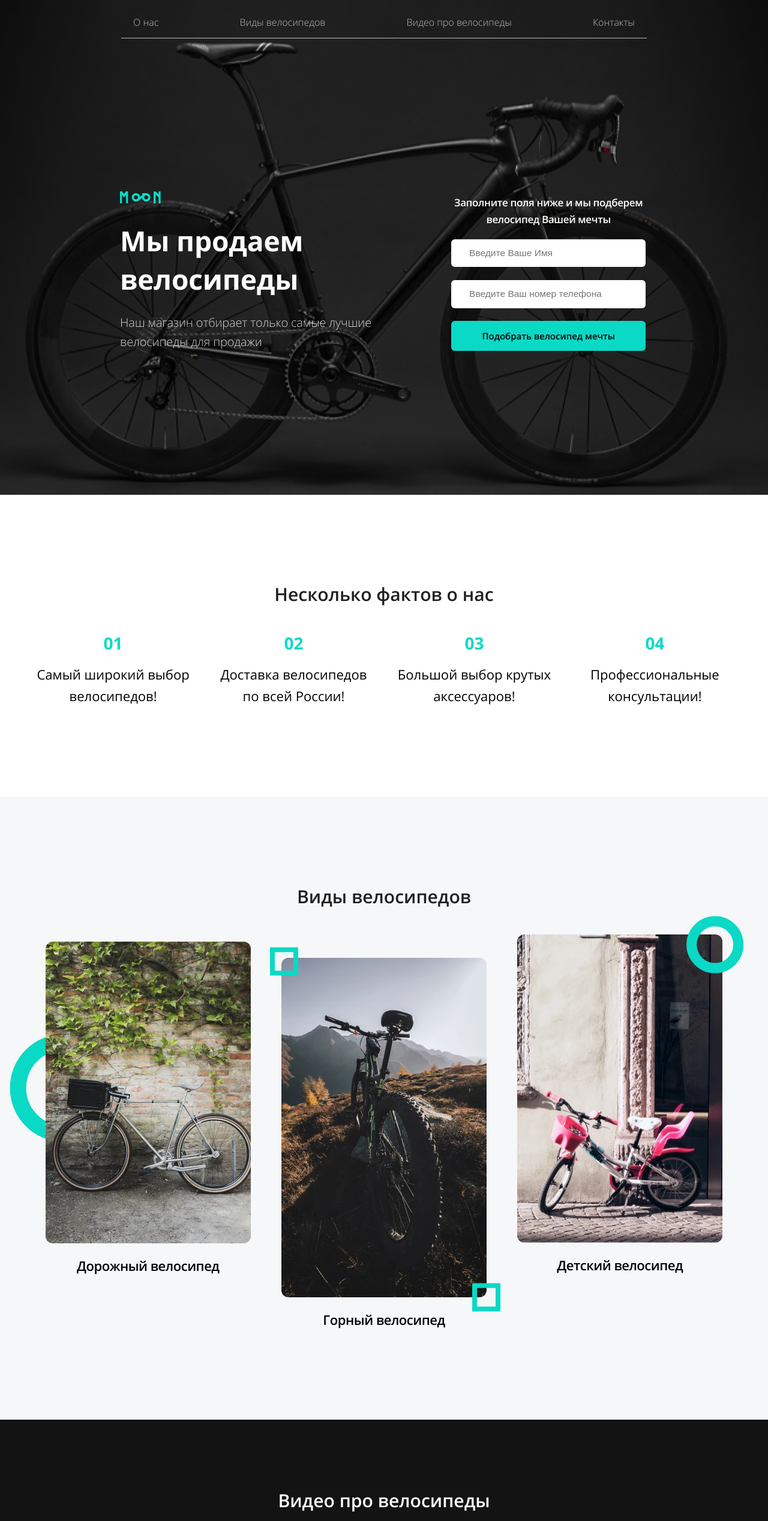
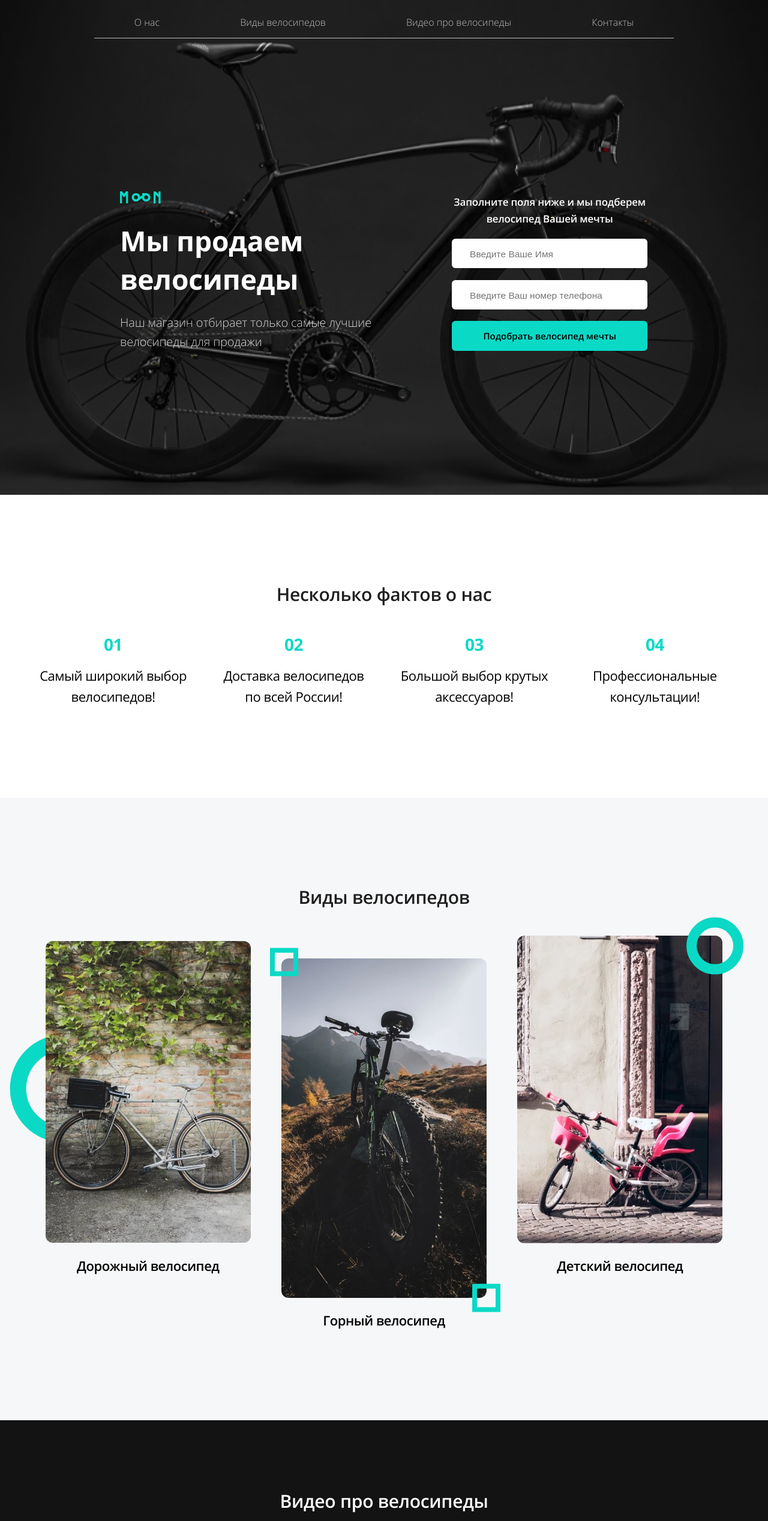
Before and after one commit to miumio/Bike_shop, a website: page source/index.html in a window 1280 px wide. Shown: the top 2536 px of the page at 60% size. Drawn offline with nearby package versions, Linux system fonts and the light colour scheme; files that its build step writes are made by us from their sources.

Commit message:
pp desktop

```diff
--- a/source/sass/blocks/contacts.scss
+++ b/source/sass/blocks/contacts.scss
@@ -3,7 +3,7 @@
 }
 
 .contacts__link {
-  padding: 0 50px 0 32px;
+  padding: 0 3.37rem 0 2rem;
   color: rgba($black, $alpha: 0.5);
   text-decoration: none;
 
@@ -16,6 +16,6 @@
 
 .contacts__link svg {
   margin-bottom: -0.31rem;
-  margin-right: 0.93rem;
+  margin-right: 0.7rem;
   fill: $white;
 }
--- a/source/sass/blocks/facts.scss
+++ b/source/sass/blocks/facts.scss
@@ -1,7 +1,5 @@
 .facts h2 {
-  margin: 0 0 2.75rem;
-  font-size: 1.88rem;
-  font-weight: 600;
+  margin: 0 0 2.9rem;
   color: $black-special;
 
   @media (max-width: $tablet) {
@@ -18,6 +16,7 @@
   justify-content: center;
   font-size: 1.38rem;
   line-height: 2.21rem;
+  letter-spacing: -0.5px;
 
   @media (max-width: $mobile) {
     display: block;
@@ -39,7 +38,7 @@
 }
 
 .facts__item span {
-  margin-bottom: 1.06rem;
+  margin-bottom: 1.01rem;
   display: block;
   font-size: 1.75rem;
   font-weight: 700;
--- a/source/sass/blocks/footer.scss
+++ b/source/sass/blocks/footer.scss
@@ -1,8 +1,21 @@
 .footer {
-  padding: 6.25rem 0;
+  padding: 6.1rem 0;
 
   @media (max-width: $tablet) {
     padding: 3.12rem 0;
+  }
+}
+
+.footer h2 {
+  margin: 0 0 1.5rem;
+  font-size: 1.88rem;
+  font-weight: 600;
+  letter-spacing: -0.01em;
+  color: $black-special;
+
+  @media (max-width: $tablet) {
+    margin-bottom: 1.2rem;
+    font-size: 1.5rem;
   }
 }
 
--- a/source/sass/blocks/form.scss
+++ b/source/sass/blocks/form.scss
@@ -11,7 +11,7 @@
   font-size: 1.06rem;
   line-height: 1.75rem;
   font-weight: 600;
-  letter-spacing: -0.02em;
+  letter-spacing: -0.01em;
 
   @media (max-width: $tablet) {
     margin: 0 0 1.88rem;
@@ -24,8 +24,8 @@
 }
 
 .form input {
-  margin-bottom: 1.37rem;
-  padding: 0 1.88rem;
+  margin-bottom: 1.2rem;
+  padding: 0.2rem 1.88rem 0;
   width: 100%;
   font-size: 0.97rem;
   line-height: 2.9rem;
--- a/source/sass/blocks/header.scss
+++ b/source/sass/blocks/header.scss
@@ -12,7 +12,7 @@
 .header__nav {
   position: absolute;
   top: 0;
-  padding: 0 calc(50vw - 27.37rem);
+  padding: 0 calc(50vw - 30.2rem);
   margin-bottom: 16.56rem;
   width: 100%;
 
@@ -25,7 +25,7 @@
 }
 
 .header__about {
-  padding: 19.94rem calc(55% - 3.12rem) 3.12rem calc(50% - 27.5rem);
+  padding: 19.94rem calc(55% - 3rem) 3.12rem calc(50% - 27.5rem);
 
   @media (max-width: $tablet) {
     position: relative;
@@ -42,9 +42,9 @@
 
 .header__form {
   position: absolute;
-  top: 20.25rem;
-  left: calc(50% + 7rem);
-  width: 20.27rem;
+  top: 323px;
+  left: calc(50% + 113px);
+  width: 20.4rem;
 
   @media (max-width: $tablet) {
     position: initial;
--- a/source/sass/blocks/main.scss
+++ b/source/sass/blocks/main.scss
@@ -1,5 +1,11 @@
 .main h1 {
   @include visually-hidden;
+}
+
+.main h2 {
+  font-size: 1.88rem;
+  font-weight: 600;
+  letter-spacing: -0.01em;
 }
 
 .main__facts {
@@ -13,7 +19,7 @@
 }
 
 .main__types {
-  padding: 9.12rem calc(50vw - 37.62rem) 9.5rem;
+  padding: 9.09rem calc(50vw - 37.62rem) 9.5rem;
 
   @media (max-width: $tablet) {
     padding: 3.4rem calc(50vw - 22rem) 1.3rem;
--- a/source/sass/blocks/map.scss
+++ b/source/sass/blocks/map.scss
@@ -1,16 +1,3 @@
-.map h2 {
-  margin: 0;
-  margin-bottom: 1.4rem;
-  font-size: 1.88rem;
-  letter-spacing: -0.05rem;
-  color: $black-special;
-
-  @media (max-width: $tablet) {
-    margin-bottom: 1.2rem;
-    font-size: 1.5rem;
-  }
-}
-
 .map p {
   margin: 0;
   margin-bottom: 2.62rem;
--- a/source/sass/blocks/nav.scss
+++ b/source/sass/blocks/nav.scss
@@ -51,7 +51,6 @@
   &::after {
     content: "";
     position: absolute;
-    // top: 25px;
     right: 13px;
     width: 26px;
     height: 1px;
@@ -73,10 +72,7 @@
 
   display: flex;
   flex-wrap: wrap;
-  justify-content: space-between;
   width: 100%;
-
-  border-bottom: 1px solid rgba($white, 0.7);
 
   @media (max-width: $tablet) {
     display: block;
@@ -89,6 +85,9 @@
 }
 
 .nav__item {
+  flex: 1 0 auto;
+  border-bottom: 1px solid rgba($white, 0.7);
+
   @media (max-width: $tablet) {
     margin-bottom: 1.87rem;
     background: url("../img/arrow-down.svg") no-repeat center right 20px;
--- a/source/sass/blocks/types.scss
+++ b/source/sass/blocks/types.scss
@@ -5,8 +5,6 @@
 
 .types h2 {
   margin: 0 0 2.7rem;
-  font-size: 1.88rem;
-  font-weight: 600;
   color: $black-special;
 
   @media (max-width: $tablet) {
@@ -42,7 +40,6 @@
   max-width: 21.38rem;
 
   @media (max-width: $tablet) {
-    // flex: none;
     margin-bottom: 3.2rem;
     min-width: 14rem;
     max-width: 16.9rem;
@@ -56,7 +53,7 @@
   }
 
   &:nth-child(3n+1) {
-    margin-top: 0.7rem;
+    margin-top: 0.6rem;
 
     @media (max-width: $tablet) {
       margin-top: 0;
--- a/source/sass/blocks/video.scss
+++ b/source/sass/blocks/video.scss
@@ -9,9 +9,7 @@
 }
 
 .video h2 {
-  margin: 0 0 1.1rem;
-  font-size: 1.88rem;
-  font-weight: 600;
+  margin: 0 0 1rem;
 
   @media (max-width: $tablet) {
     margin-bottom: 1.3rem;
@@ -53,8 +51,6 @@
   cursor: pointer;
 
   @media (max-width: $tablet) {
-    // width: 90px;
-    // height: 90px;
     transform: scale(139%) translateX(-34%) translateY(-36%);
   }
 }
```
